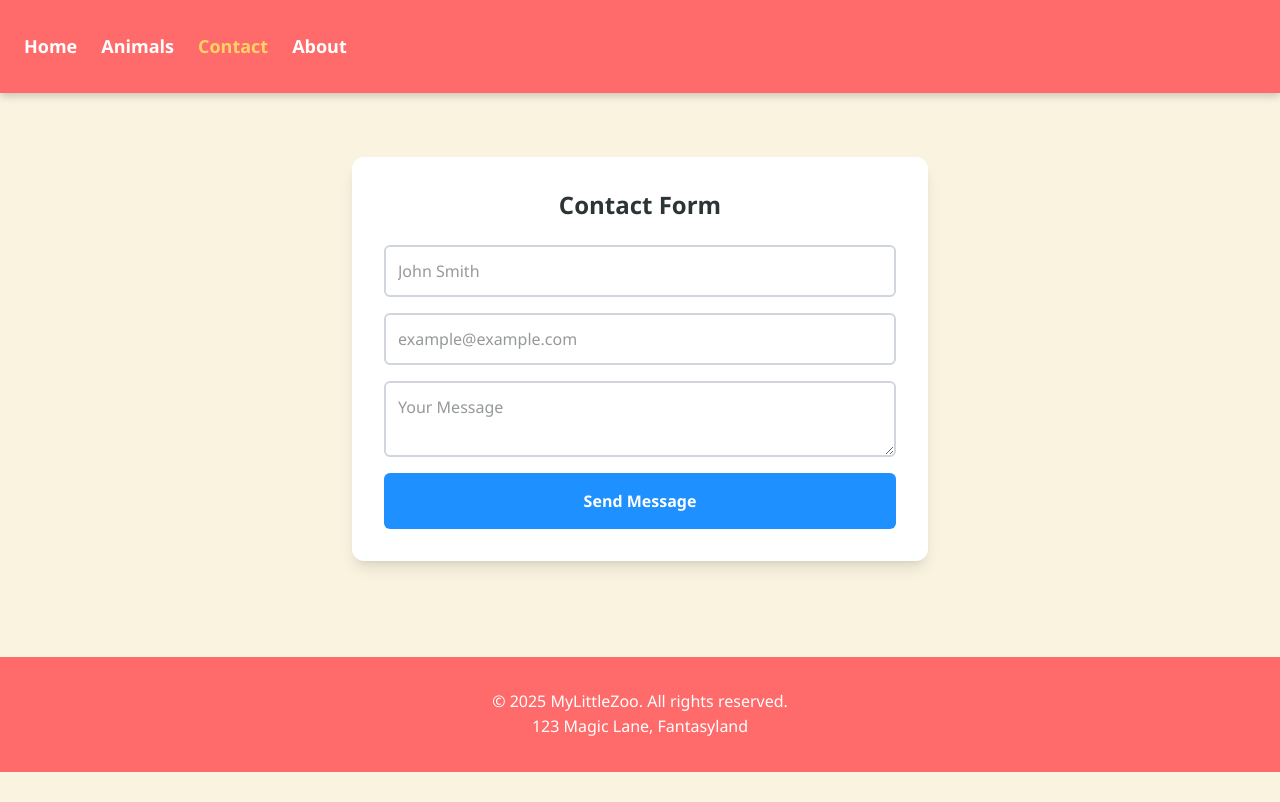
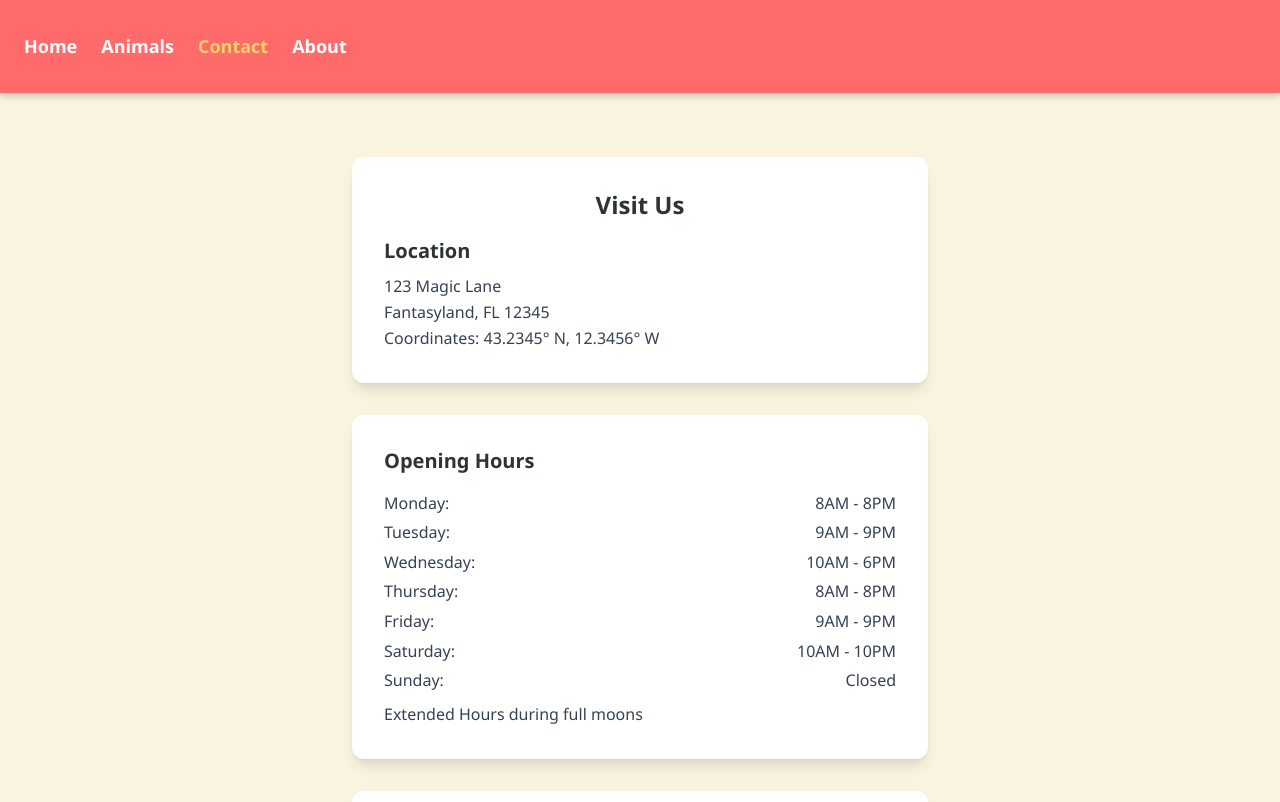
Before and after one commit to HardBoss07/bbw-praxis-repo, a Next.js app in the folder MyLittleZoo/my-little-zoo/: page /contact in a window 1280 px wide. Shown: the top 802 px of the page. Built offline with nearby package versions, Linux system fonts and the light colour scheme.

Commit message:
created DailyHoursComponent.tsx for a uniform daily hours created HoursComponent.tsx for a full display of the opening hours created VisitUsComponent.tsx do display the location of the zoo

```diff
--- /dev/null
+++ b/MyLittleZoo/my-little-zoo/app/components/DailyHoursComponent.tsx
@@ -0,0 +1,13 @@
+interface DailyHoursProps {
+    day: string;
+    hours: string;
+}
+
+export default function DailyHoursComponent({day, hours}: DailyHoursProps) {
+    return (
+        <div className="flex justify-between text-gray-700">
+            <span className="font-medium">{day}:</span>
+            <span>{hours}</span>
+        </div>
+    );
+}
--- /dev/null
+++ b/MyLittleZoo/my-little-zoo/app/components/HoursComponent.tsx
@@ -0,0 +1,27 @@
+import DailyHoursComponent from "@/app/components/DailyHoursComponent";
+
+interface DailyHours {
+    day: string;
+    hours: string;
+}
+
+interface HoursComponentProps {
+    dailyHours: DailyHours[];
+    note?: string;
+}
+
+export default function HoursComponent({dailyHours, note}: HoursComponentProps) {
+    return (
+        <div className="max-w-xl mx-auto mt-8 p-8 bg-white rounded-xl shadow-lg grid gap-4">
+            <h3 className="text-xl font-semibold">Opening Hours</h3>
+            <article>
+                <div className="grid gap-1 mb-2">
+                    {dailyHours.map((entry) => (
+                        <DailyHoursComponent key={entry.day} day={entry.day} hours={entry.hours}/>
+                    ))}
+                </div>
+                {note && <p className="text-gray-700">{note}</p>}
+            </article>
+        </div>
+    );
+}
--- /dev/null
+++ b/MyLittleZoo/my-little-zoo/app/components/VisitUsComponent.tsx
@@ -0,0 +1,15 @@
+export default function VisitUsComponent() {
+    return (
+        <div className="max-w-xl mx-auto mt-8 p-8 bg-white rounded-xl shadow-lg grid gap-4">
+            <h2 className="text-2xl font-bold text-center">Visit Us</h2>
+            <article>
+                <h3 className="text-xl font-semibold mb-2">Location</h3>
+                <address className="not-italic text-gray-700 leading-relaxed">
+                    123 Magic Lane<br />
+                    Fantasyland, FL 12345<br />
+                    Coordinates: 43.2345° N, 12.3456° W
+                </address>
+            </article>
+        </div>
+    );
+}
--- a/MyLittleZoo/my-little-zoo/app/contact/page.tsx
+++ b/MyLittleZoo/my-little-zoo/app/contact/page.tsx
@@ -1,14 +1,28 @@
 import NavBarComponment from "@/app/components/NavBarComponent";
 import FooterComponent from "@/app/components/FooterComponent";
 import ContactFormComponent from "@/app/components/ContactFormComponent";
+import VisitUsComponent from "@/app/components/VisitUsComponent";
+import HoursComponent from "@/app/components/HoursComponent";
 
 export default function Home() {
+    const hoursData = [
+        { day: "Monday", hours: "8AM - 8PM" },
+        { day: "Tuesday", hours: "9AM - 9PM" },
+        { day: "Wednesday", hours: "10AM - 6PM" },
+        { day: "Thursday", hours: "8AM - 8PM" },
+        { day: "Friday", hours: "9AM - 9PM" },
+        { day: "Saturday", hours: "10AM - 10PM" },
+        { day: "Sunday", hours: "Closed" },
+    ];
+
     return (
         <>
             <header>
                 <NavBarComponment currentPage={2}/>
             </header>
             <main>
+                <VisitUsComponent />
+                <HoursComponent dailyHours={hoursData} note="Extended Hours during full moons" />
                 <ContactFormComponent />
             </main>
             <footer>
```
Also changed, not shown: MyLittleZoo/my-little-zoo/package.json (+5 -5 lines), 1 other file (tests, documents, lock files or other folders).
